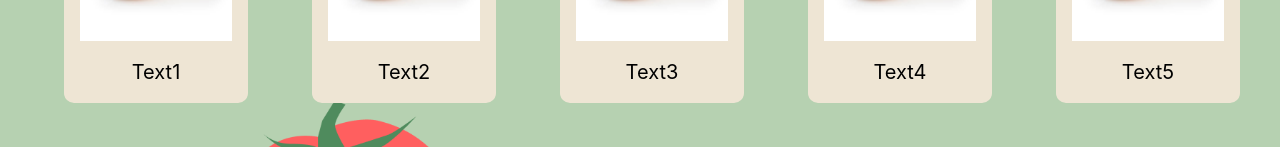
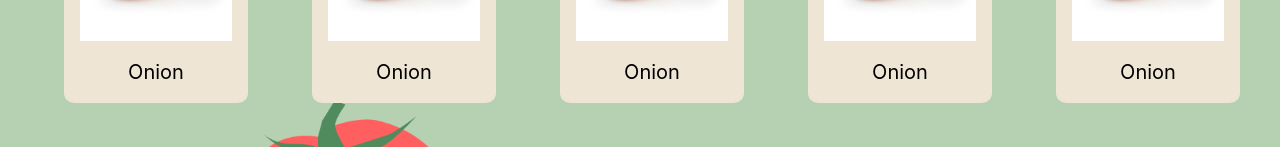
Before and after one commit to geerma/leftoversmarketplace, a React (Create React App) app: page /homepage in a window 1280 px wide. Shown: the part 396-543 px from the top of the page. Built offline with nearby package versions, Linux system fonts and the light colour scheme.

Commit message:
fix individual listing

```diff
--- a/src/Components/IndividualListing/IndividualListing.js
+++ b/src/Components/IndividualListing/IndividualListing.js
@@ -7,9 +7,9 @@ const IndividualListing = ({ image, item_name }) => {
 
   return (
     <div className="individuallisting_box">
-      <div className="individualimage_box">Item Image: {image}</div>
+      <div className="individualimage_box"> </div>
       <h1>{item_name}</h1>
-      <p>Three plain donuts from Whole Foods, bought them two days ago</p>
+      <p>Three Onions from Whole Foods, bought them two days ago</p>
     </div>
   );
 };
--- a/src/Components/IndividualListing/individuallisting.css
+++ b/src/Components/IndividualListing/individuallisting.css
@@ -9,10 +9,14 @@
 
 .individualimage_box {
   background: #ffffff;
-  margin: 2rem 6rem 6rem;
+  margin: 2rem 8rem 8rem;
   margin-bottom: 3rem;
   padding: 3rem;
   height: 80vh;
+
+  background: #ffffff;
+  background-image: url("../../Assets/onion.jpg");
+  background-size: contain;
 
   justify-content: center;
   align-items: center;
@@ -26,7 +30,6 @@
   line-height: 38px;
   text-align: center;
   color: #000000;
-  margin-top: 10rem;
 }
 
 .individuallisting_box p {
--- a/src/Components/Listing/Listing.js
+++ b/src/Components/Listing/Listing.js
@@ -1,10 +1,17 @@
 import React from "react";
 import "./listing.css";
-import onion from "../../Assets/onion.jpg";
+import { useNavigate } from "react-router-dom";
 
 const Listing = ({ image, item_name }) => {
+
+  const navigate = useNavigate();
+
+  const handleDetail = (name) => {
+    navigate(`/individuallistingpage/${name}`, {state: image});
+  };
+
   return (
-    <div className="listing_box">
+    <div className="listing_box" onClick={() => handleDetail(item_name)}>
       <div className="image_box"> </div>
       <p>{item_name}</p>
     </div>
--- a/src/Pages/Homepage/Homepage.jsx
+++ b/src/Pages/Homepage/Homepage.jsx
@@ -14,27 +14,27 @@ const Homepage = () => {
   const [list, setList] = useState([
     {
       image: "Image",
-      item_name: "Text1",
+      item_name: "Onion",
     },
     {
       image: "Image",
-      item_name: "Text2",
+      item_name: "Onion",
     },
     {
       image: "Image",
-      item_name: "Text3",
+      item_name: "Onion",
     },
     {
       image: "Image",
-      item_name: "Text4",
+      item_name: "Onion",
     },
     {
       image: "Image",
-      item_name: "Text5",
+      item_name: "Onion",
     },
     {
       image: "Image",
-      item_name: "Text6",
+      item_name: "Onion",
     },
   ]);
 
```
